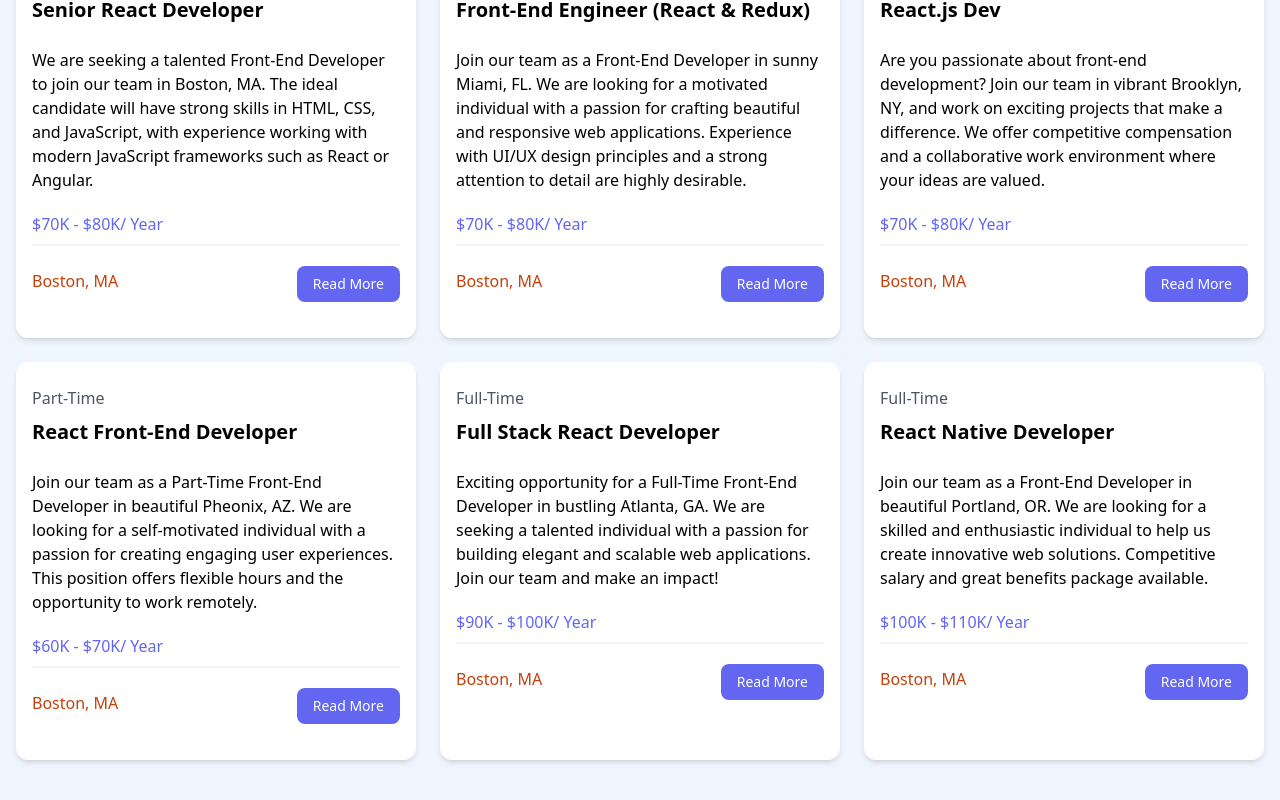
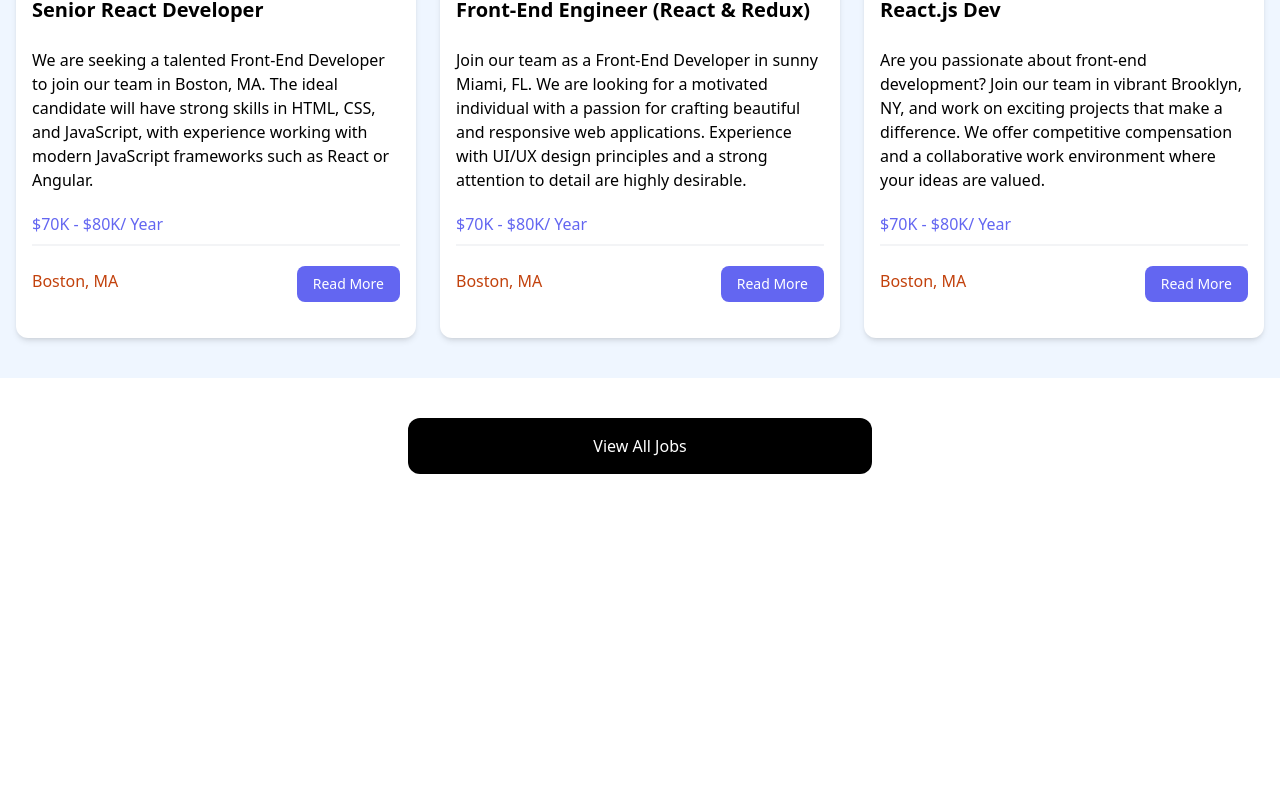
Before and after one commit to odenra/react-jobsPageWebsite, a React (Vite) app: page / in a window 1280 px wide. Shown: the part 769-1569 px from the top of the page. After the commit the page ends 1283 px from the top, so only its background shows below. Built offline with nearby package versions, Linux system fonts and the light colour scheme.

Commit message:
jobs list with the better components

```diff
--- a/src/App.jsx
+++ b/src/App.jsx
@@ -2,6 +2,7 @@ import Hero from "./components/Hero"
 import HomeCards from "./components/HomeCards"
 import JobListings from "./components/JobListings"
 import Navbar from "./components/Navbar"
+import ViewAllJobs from "./components/ViewAllJobs"
 
 function App() {
 
@@ -11,6 +12,7 @@ function App() {
       <Hero />
       <HomeCards />
       <JobListings />
+      <ViewAllJobs />
     </>
   )
 }
--- a/src/components/JobListings.jsx
+++ b/src/components/JobListings.jsx
@@ -1,8 +1,9 @@
 import jobs from '../jobs.json'
+import JobListining from '../components/JobListining';
 
 const JobListings = () => {
 
-    console.log(jobs);
+    const recentJobs = jobs.slice(0, 3);
 
   return (
     <>
@@ -16,41 +17,9 @@ const JobListings = () => {
 
           <div className="grid grid-cols-1 md:grid-cols-3 gap-6">
 
-            {jobs.map ((job, index) => (
+            {recentJobs.map ((job) => (
 
-                <div key={index} className="bg-white rounded-xl shadow-md relative">
-
-                <div className="p-4">
-
-                  <div className="mb-6">
-                    <div className="text-gray-600 my-2">{job.type}</div>
-                    <h3 className="text-xl font-bold">{job.title}</h3>
-                  </div>
-
-                  <div className="mb-5">
-                    {job.description}
-                  </div>
-
-                  <h3 className="text-indigo-500 mb-2">{job.salary}/ Year</h3>
-
-                  <div className="border border-gray-100 mb-5"></div>
-
-                  <div className="flex flex-col lg:flex-row justify-between mb-4">
-
-                    <div className="text-orange-700 mb-3">
-                      <i className="fa-solid fa-location-dot text-lg"></i>
-                      Boston, MA
-                    </div>
-
-                    <a href="{`/job/${job.id}`}" className="h-[36px] bg-indigo-500 hover:bg-indigo-600 text-white px-4 py-2 rounded-lg text-center text-sm">
-                      Read More
-                    </a>
-
-                  </div>
-
-                </div>
-
-              </div>
+                <JobListining key={job.id} job={ job }/>
 
             ))}
 
--- a/src/components/JobListining.jsx
+++ b/src/components/JobListining.jsx
@@ -1,9 +1,43 @@
-const JobListining = () => {
+import React, { useState } from 'react';
+
+
+
+const JobListining = ({ job }) => {
+
+
+
   return (
     <>
+      <div className="bg-white rounded-xl shadow-md relative">
+        <div className="p-4">
+          <div className="mb-6">
+            <div className="text-gray-600 my-2">{job.type}</div>
+            <h3 className="text-xl font-bold">{job.title}</h3>
+          </div>
 
+          <div className="mb-5">{job.description}</div>
+
+          <h3 className="text-indigo-500 mb-2">{job.salary}/ Year</h3>
+
+          <div className="border border-gray-100 mb-5"></div>
+
+          <div className="flex flex-col lg:flex-row justify-between mb-4">
+            <div className="text-orange-700 mb-3">
+              <i className="fa-solid fa-location-dot text-lg"></i>
+              Boston, MA
+            </div>
+
+            <a
+              href="{`/job/${job.id}`}"
+              className="h-[36px] bg-indigo-500 hover:bg-indigo-600 text-white px-4 py-2 rounded-lg text-center text-sm"
+            >
+              Read More
+            </a>
+          </div>
+        </div>
+      </div>
     </>
-  )
-}
+  );
+};
 
-export default JobListining
+export default JobListining;
--- /dev/null
+++ b/src/components/ViewAllJobs.jsx
@@ -0,0 +1,16 @@
+const ViewAllJobs = () => {
+  return (
+    <>
+      <section className="m-auto max-w-lg my-10 px-6">
+        <a
+          href="/jobs"
+          className="block bg-black text-white text-center py-4 px-6 rounded-xl hover:bg-gray-700"
+        >
+          View All Jobs
+        </a>
+      </section>
+    </>
+  );
+};
+
+export default ViewAllJobs;
```
